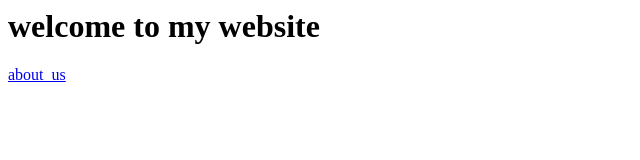
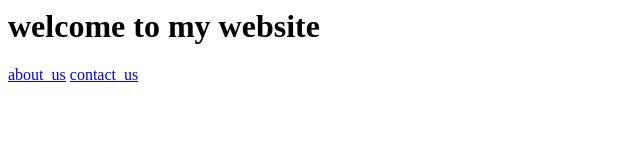
Before and after one commit to Abhinandan-58/branch_demo, a plain HTML site: page index.html in a window 1280 px wide. Shown: the full height of the page, 0-640 px from the left. Drawn offline with Linux system fonts and the light colour scheme.

Commit message:
added contact.html and modified index.html

```diff
--- a/index.html
+++ b/index.html
@@ -1,3 +1,4 @@
 <title>FCT website</title>
 <h1>welcome to my website</h1>
 <a href="about.html">about_us</a>
+<a href="contact.html">contact_us</a>
```
Also changed, not shown: contact.html (added, +1 -0 lines).
